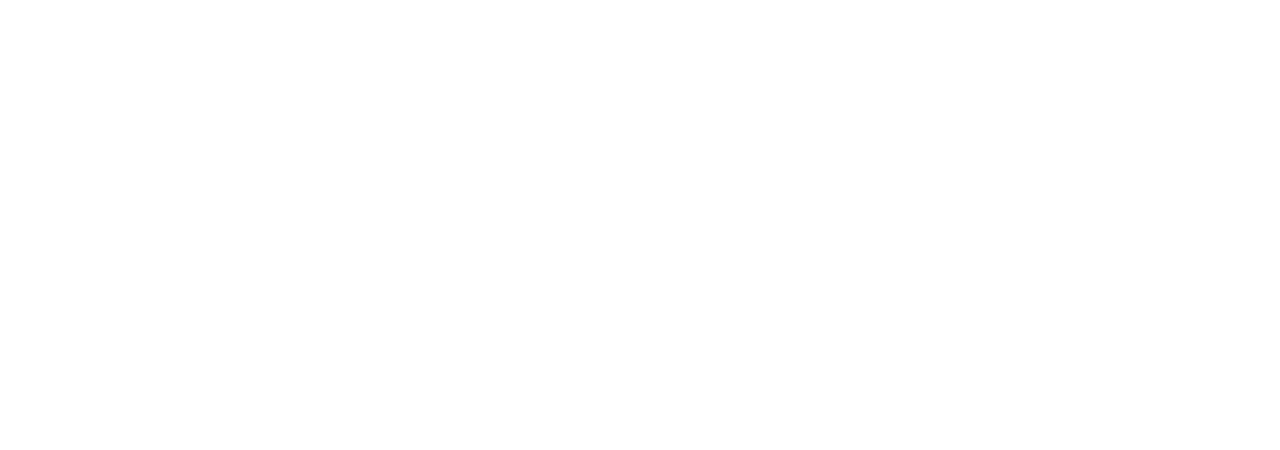
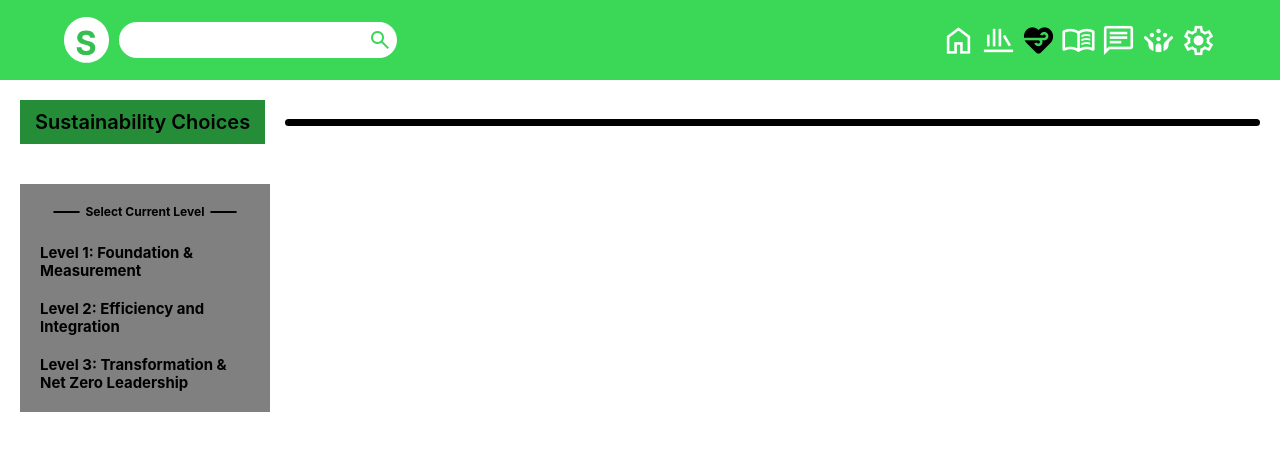
Before and after one commit to Aliu2211/Solidify-fe, a React (Vite) app: page /sustainability-choices in a window 1280 px wide. Before the commit this address had no page. Shown: the top 450 px of the page. Built offline with nearby package versions, Linux system fonts and the light colour scheme.

Commit message:
Sustainability done

```diff
--- a/src/App.jsx
+++ b/src/App.jsx
@@ -2,7 +2,6 @@
 
 import darkLogo from "./assets/logo-dark2.svg";
 import welcomePageLogo from "./assets/welcome-page.svg";
-import LoginPage from "./components/LoginPage";
 
 function App() {
   return (
--- /dev/null
+++ b/src/components/Contents.jsx
@@ -0,0 +1,48 @@
+import { useState } from "react";
+
+export function Contents({ levels }) {
+  const [selectedLevel, setSelectedLevel] = useState();
+
+  function handleSelection(level) {
+    setSelectedLevel(level !== selectedLevel ? level : null);
+  }
+
+  return (
+    <div className="contents">
+      <TableOfContents
+        levels={levels}
+        selectedLevel={selectedLevel}
+        onSelection={handleSelection}
+      />
+
+      {selectedLevel && <SelectedContent selectedLevel={selectedLevel} />}
+    </div>
+  );
+}
+
+function TableOfContents({ levels, selectedLevel, onSelection }) {
+  return (
+    <div>
+      <h6>Select Current Level</h6>
+
+      <section>
+        {/* <h3>Level 1</h3>
+            <h3>Level 2</h3>
+            <h3>Level 3</h3> */}
+
+        {levels.map((level, index) => (
+          <h5
+            className={selectedLevel === level && "selected"}
+            onClick={() => onSelection(level)}
+          >
+            Level {index + 1}: {level.title}
+          </h5>
+        ))}
+      </section>
+    </div>
+  );
+}
+
+function SelectedContent({ selectedLevel }) {
+  return <p>{selectedLevel.message}</p>;
+}
--- a/src/components/Dashboard.jsx
+++ b/src/components/Dashboard.jsx
@@ -24,7 +24,7 @@
 export default function Dashboard() {
   return (
     <div className="dashboard">
-      <Header>
+      <Header defaultTab="home">
         <Profile />
       </Header>
 
--- a/src/components/Header.jsx
+++ b/src/components/Header.jsx
@@ -1,14 +1,14 @@
 import { Search } from "./Search";
 import { Tabs } from "./Tabs";
 
-export function Header({ children }) {
+export function Header({ children, defaultTab }) {
   return (
     <div className="header">
       {/* search */}
       <Search />
 
       {/* icons */}
-      <Tabs />
+      <Tabs defaultTab={defaultTab} />
 
       {/* profile */}
       {children}
--- a/src/components/NewsSection.jsx
+++ b/src/components/NewsSection.jsx
@@ -53,7 +53,7 @@
 export default function NewsSection() {
   return (
     <div className="news-section">
-      <Header />
+      <Header defaultTab="newsstand" />
       <Body className="news">
         <Heading>News</Heading>
         <NewsRows />
@@ -62,7 +62,7 @@
   );
 }
 
-function Heading({ children }) {
+export function Heading({ children }) {
   const headingStyle = {
     display: "flex",
     alignItems: "center",
--- /dev/null
+++ b/src/components/Sustainability.jsx
@@ -0,0 +1,41 @@
+import { Body } from "./Dashboard";
+import { Header } from "./Header";
+import { Heading } from "./NewsSection";
+import { Contents } from "./Contents";
+
+const tempLevels = [
+  {
+    id: 1,
+    title: "Foundation & Measurement",
+    message:
+      "Dolore magna sint tempor non nisi laborum exercitation qui. Aliquip elit laborum qui amet duis. Occaecat est minim eiusmod et deserunt adipisicing occaecat deserunt irure velit reprehenderit.",
+  },
+
+  {
+    id: 2,
+    title: "Efficiency and Integration",
+    message:
+      "Ad officia consectetur Lorem enim ullamco mollit anim labore ipsum nulla non eiusmod. Culpa sit aute sint ea est dolore aliquip nisi pariatur commodo eiusmod laborum cillum. Et laborum non nostrud et nisi aliqua elit sint irure dolore. Voluptate aliquip laboris voluptate commodo proident adipisicing ullamco nisi exercitation amet in cupidatat sint.",
+  },
+
+  {
+    id: 3,
+    title: "Transformation & Net Zero Leadership",
+    message:
+      "Duis amet eu voluptate excepteur eu adipisicing officia aute exercitation dolore id laboris qui reprehenderit. Enim deserunt dolor velit irure voluptate. Nulla elit aute pariatur occaecat excepteur. Commodo est esse do excepteur tempor do aliqua adipisicing eu anim enim. Exercitation exercitation nisi quis sint irure veniam.",
+  },
+];
+
+export default function Sustainability() {
+  return (
+    <div>
+      <Header defaultTab="relax" />
+
+      <Body className="sustainability">
+        <Heading>Sustainability Choices</Heading>
+
+        <Contents levels={tempLevels} />
+      </Body>
+    </div>
+  );
+}
--- a/src/components/Tabs.jsx
+++ b/src/components/Tabs.jsx
@@ -19,8 +19,8 @@
   },
   {
     icon: "menu_book",
-    page: "/knowledge-base",
-    tooltip: "Knowledge",
+    page: "/library",
+    tooltip: "Library",
   },
   {
     icon: "chat",
@@ -29,8 +29,8 @@
   },
   {
     icon: "crowdsource",
-    page: "/people",
-    tooltip: "People",
+    page: "/find-SME",
+    tooltip: "Find SME",
   },
   {
     icon: "settings",
@@ -39,10 +39,7 @@
   },
 ];
 
-// setting default selected tab for each page route
-let defaultTab = "home";
-
-export function Tabs() {
+export function Tabs({ defaultTab }) {
   const [selected, setSelected] = useState(defaultTab);
 
   function handleSelection(tab) {
@@ -76,7 +73,6 @@
       onClick={() => {
         navigate(page);
         onSelection(children);
-        defaultTab = children;
       }}
     >
       {children}
--- a/src/main.jsx
+++ b/src/main.jsx
@@ -12,12 +12,15 @@
 import "./styles/Profile.css";
 import "./styles/Roadmap.css";
 import "./styles/NewsSection.css";
+import "./styles/Sustainability.css";
+import "./styles/Contents.css";
 
 import WelcomePage from "./App.jsx";
 import LoginPage from "./components/LoginPage.jsx";
 import ChangePasssword from "./components/ChangePassword.jsx";
 import Dashboard from "./components/Dashboard.jsx";
 import NewsSection from "./components/NewsSection.jsx";
+import Sustainability from "./components/Sustainability.jsx";
 
 createRoot(document.getElementById("root")).render(
   <StrictMode>
@@ -29,6 +32,7 @@
 
         <Route path="/home" element={<Dashboard />} />
         <Route path="/news" element={<NewsSection />} />
+        <Route path="/sustainability-choices" element={<Sustainability />} />
       </Routes>
     </BrowserRouter>
   </StrictMode>
--- /dev/null
+++ b/src/styles/Contents.css
@@ -0,0 +1,65 @@
+.contents {
+  display: grid;
+  grid-template-columns: 250px auto;
+
+  column-gap: 50px;
+}
+
+.contents > div {
+  background-color: gray;
+
+  display: flex;
+  flex-direction: column;
+
+  gap: 25px;
+  padding: 20px;
+}
+
+.contents > div h6 {
+  /* background-color: aqua; */
+  text-align: center;
+  position: relative;
+}
+
+.contents > div h6::before,
+.contents > div h6::after {
+  position: absolute;
+
+  top: calc(50% - 1px);
+  content: "";
+  display: block;
+
+  border: 1px solid;
+  border-radius: 20px;
+  width: 25px;
+}
+
+.contents > div h6::before {
+  left: 6%;
+}
+
+.contents > div h6::after {
+  right: 6%;
+}
+
+.contents > div section {
+  display: flex;
+  flex-direction: column;
+
+  gap: 20px;
+}
+
+.contents > div h5 {
+  transition: all 0.2s;
+  cursor: pointer;
+}
+
+.contents > div h5:hover,
+.contents > div h5.selected {
+  color: #fff;
+}
+
+.contents p {
+  padding: 20px;
+  background-color: blue;
+}
--- a/src/styles/Header.css
+++ b/src/styles/Header.css
@@ -23,7 +23,7 @@
   gap: 10px;
 
   position: absolute;
-  left: 10%;
+  left: 5%;
   /* top: 20px; */
 }
 
@@ -70,7 +70,7 @@
 
   gap: 5px;
   position: absolute;
-  right: 10%;
+  right: 5%;
 }
 
 .tabs > span {
--- /dev/null
+++ b/src/styles/Sustainability.css
@@ -0,0 +1,6 @@
+.sustainability {
+  display: flex;
+  flex-direction: column;
+
+  gap: 40px;
+}
```
